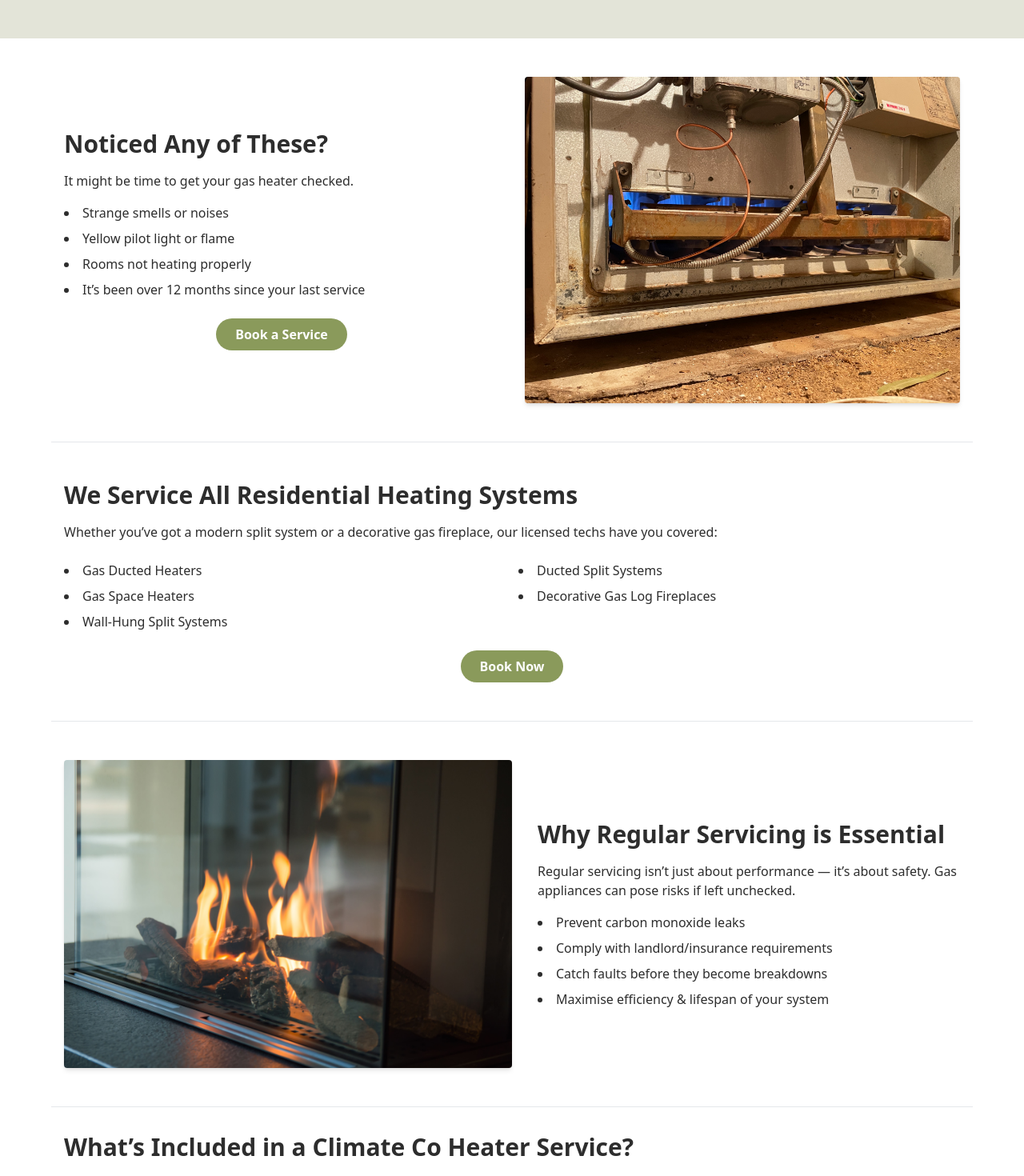
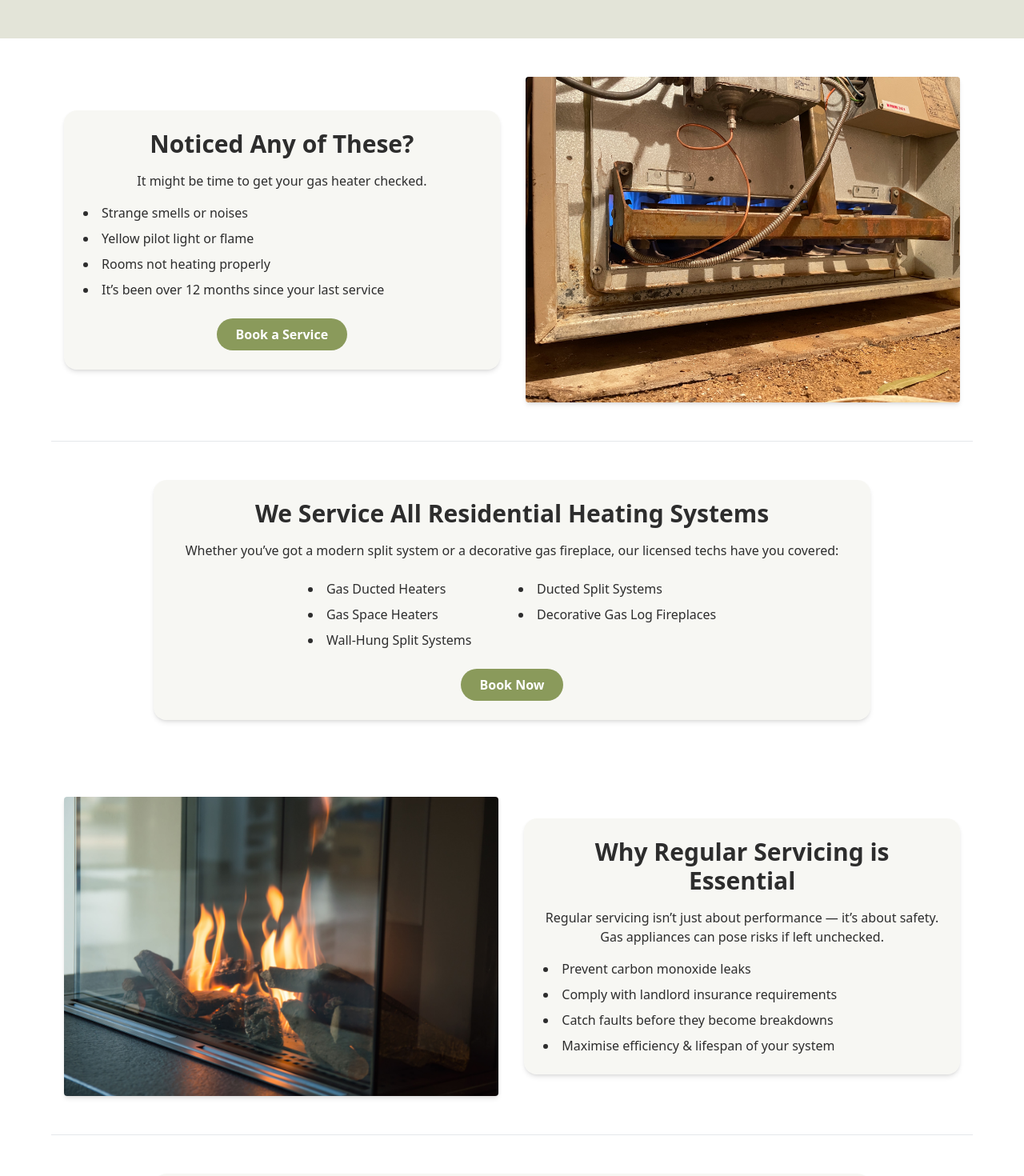
Before and after one commit to dee-k26/climate-co-vrt, a React (Vite) app: page /heater-service in a window 1280 px wide. Shown: the part 400-1870 px from the top of the page at 80% size. Built offline with nearby package versions, Linux system fonts and the light colour scheme.

Commit message:
styling to heater service page

```diff
--- a/src/pages/HeaterService.jsx
+++ b/src/pages/HeaterService.jsx
@@ -1,20 +1,182 @@
+// import React from "react";
+// import ContactForm from "../components/ContactForm";
+// import heaterServiceImage from "../assets/gas-heater.jpg";
+// import heaterService from "../assets/heaterservice.jpg";
+
+// export default function HeaterService() {
+//   return (
+
+
+//     <div className="text-text bg-white text-center">
+//       {/* Header Section */}
+
+//       <section
+//         className="bg-secondary text-secondarytext overflow-hidden py-24 px-4 text-center"
+//       >
+
+//         <div className="max-w-4xl mx-auto px-4 text-center">
+//           <h1 className="text-5xl font-bold mb-4">Heater Service & Repair</h1>
+//           <p className="text-lg mb-6">
+//             Stay warm with expert heating repairs and maintenance from Climate Co.
+//             We service all major residential heating systems across the Surf Coast & Bellarine.
+//           </p>
+//           <a href="#contact-form" className="inline-block bg-accent hover:bg-hover text-white font-semibold py-2 px-6 rounded-full transition-all">
+//             Book Now
+//           </a>
+//         </div>
+//       </section>
+
+
+
+//       {/* Notice any of these */}
+
+//       <section className="max-w-6xl mx-auto px-4 py-12 text-center">
+//         <div className="flex flex-col md:flex-row items-center gap-8">
+//           {/* Text */}
+//           <div className="md:w-1/2 text-center bg-secondary/30 rounded-2xl py-6 px-2 md:p-6 shadow-md max-w-xl mx-auto">
+//             <h2 className="text-3xl font-semibold mb-4">Noticed Any of These?</h2>
+//             <p className="mb-4">It might be time to get your gas heater checked.</p>
+//             <div className="flex justify-center px-4">
+//               <ul className="list-disc list-inside space-y-2 text-left">
+//                 <li>Strange smells or noises</li>
+//                 <li>Yellow pilot light or flame</li>
+//                 <li>Rooms not heating properly</li>
+//                 <li>It’s been over 12 months since your last service</li>
+//               </ul>
+//             </div>
+//             <div className="mt-6 text-center">
+//               <a href="#contact-form" className="inline-block bg-accent hover:bg-hover text-white font-semibold py-2 px-6 rounded-full transition-all">
+//                 Book a Service
+//               </a>
+//             </div>
+//           </div>
+
+//           {/* Image */}
+//           <div className="md:w-1/2">
+//             <img
+//               src={heaterService}
+//               alt="Gas Heater Inspection"
+//               className="rounded shadow-md w-full"
+//             />
+//           </div>
+//         </div>
+//       </section>
+
+
+//       {/* Types of Heaters */}
+//       <section className="max-w-6xl mx-auto px-4 py-12 border-t border-gray-200 text-center">
+//         <div className="bg-secondary/30 rounded-2xl p-4 md:p-6 shadow-md max-w-xl mx-auto">
+//           <h2 className="text-3xl font-semibold mb-4 ">We Service All Residential Heating Systems</h2>
+//           <p className="mb-6">
+//             Whether you’ve got a modern split system or a decorative gas fireplace, our licensed techs have you covered:
+//           </p>
+//           <div className="flex justify-center">
+//             <ul className="list-disc list-inside space-y-2 md:columns-2 text-left justify-center">
+//               <li>Gas Ducted Heaters</li>
+//               <li>Gas Space Heaters</li>
+//               <li>Wall-Hung Split Systems</li>
+//               <li>Ducted Split Systems</li>
+//               <li>Decorative Gas Log Fireplaces</li>
+//             </ul>
+//           </div>
+//           <div className="mt-6 text-center">
+//             <a href="#contact-form" className="inline-block bg-accent hover:bg-hover text-white font-semibold py-2 px-6 rounded-full transition-all">
+//               Book Now
+//             </a>
+//           </div>
+//         </div>
+//       </section>
+
+
+//       {/* Content Section */}
+//       {/* Why Service Matters */}
+//       <section className="max-w-6xl mx-auto px-4 py-12 text-center">
+
+//         <div className="flex flex-col md:flex-row items-center gap-8">
+//           {/* Image */}
+//           <div className="md:w-1/2">
+//             <img
+//               src={heaterServiceImage}
+//               alt="Gas Heater Inspection"
+//               className="rounded shadow-md w-full"
+//             />
+//           </div>
+//           {/* Text */}
+//           <div className="md:w-1/2 text-center bg-secondary/30 rounded-2xl py-6 px-2 md:p-6 shadow-md max-w-xl mx-auto">
+//             <h2 className="text-3xl font-semibold mb-4">Why Regular Servicing is Essential</h2>
+//             <p className="mb-4">
+//               Regular servicing isn’t just about performance — it’s about safety. Gas appliances can pose risks if left unchecked.
+//             </p>
+//             <div className="flex justify-center px-4">
+//               <ul className="list-disc list-inside space-y-2 text-left w-full max-w-md">
+//                 <li>Prevent carbon monoxide leaks</li>
+//                 <li>Comply with landlord insurance requirements</li>
+//                 <li>Catch faults before they become breakdowns</li>
+//                 <li>Maximise efficiency & lifespan of your system</li>
+//               </ul>
+//             </div>
+//           </div>
+//         </div>
+//       </section>
+
+
+//       <section className="max-w-6xl mx-auto px-4 py-12 text-center justify-center border-t border-gray-200">
+//         <div className="bg-secondary/30 rounded-2xl p-4 md:py-6 md:px-6 shadow-md max-w-3xl mx-auto">
+//           <h2 className="text-3xl font-semibold mb-6 ">
+//             What’s Included in a Climate Co Heater Service?
+//           </h2>
+//           <div className="flex justify-center">
+//             <div className="grid grid-cols-1 md:grid-cols-2 gap-6">
+//               <ul className="list-disc list-inside space-y-2 text-left">
+//                 <li>Carbon monoxide testing</li>
+//                 <li>Cleaning of burners and components</li>
+//                 <li>Checking flue and ventilation systems</li>
+//                 <li>Inspection of ignition systems</li>
+//               </ul>
+//               <ul className="list-disc list-inside space-y-2 text-left">
+//                 <li>Testing of thermostat functionality</li>
+//                 <li>General safety check</li>
+//                 <li>Service documentation provided</li>
+//                 <li>Friendly advice from a licensed tech</li>
+//               </ul>
+//             </div>
+//           </div>
+//           <div className="mt-6 text-center">
+//             <a href="#contact-form" className="inline-block bg-accent hover:bg-hover text-white font-semibold py-2 px-6 rounded-full transition-all">
+//               Book a Service
+//             </a>
+//           </div>
+//         </div>
+//       </section>
+
+
+
+
+//       {/* CTA Section */}
+//       <section id="contact-form" className="bg-secondary py-16 px-4 text-center">
+//         <h2 className="text-3xl font-semibold mb-4">Book Your Heater Service Today</h2>
+//         <p className="mb-8">We’re locals you can trust — fast, reliable, and fully licensed.</p>
+//         <div className="max-w-2xl mx-auto">
+//           <ContactForm />
+//         </div>
+//       </section>
+//     </div>
+//   );
+// }
+
+
 import React from "react";
 import ContactForm from "../components/ContactForm";
 import heaterServiceImage from "../assets/gas-heater.jpg";
 import heaterService from "../assets/heaterservice.jpg";
 
 export default function HeaterService() {
+
   return (
-
-
     <div className="text-text bg-white text-center">
       {/* Header Section */}
-
-      <section
-        className="bg-secondary text-secondarytext overflow-hidden py-24 px-4 text-center"
-      >
-
-        <div className="max-w-4xl mx-auto px-4 text-center">
+      <section className="bg-secondary text-secondarytext overflow-hidden py-24 px-4 text-center">
+        <div className="max-w-4xl mx-auto px-4 text-center fade-in-scroll">
           <h1 className="text-5xl font-bold mb-4">Heater Service & Repair</h1>
           <p className="text-lg mb-6">
             Stay warm with expert heating repairs and maintenance from Climate Co.
@@ -26,17 +188,13 @@ export default function HeaterService() {
         </div>
       </section>
 
-
-
       {/* Notice any of these */}
-
-      <section className="max-w-6xl mx-auto px-4 py-12">
-        <div className="flex flex-col md:flex-row items-center gap-8">
-          {/* Text */}
-          <div className="md:w-1/2 text-center md:text-left">
+      <section className="max-w-6xl mx-auto px-4 py-12 text-center">
+        <div className="flex flex-col md:flex-row items-center gap-8 fade-in-scroll">
+          <div className="md:w-1/2 text-center bg-secondary/30 rounded-2xl p-6 shadow-md w-full">
             <h2 className="text-3xl font-semibold mb-4">Noticed Any of These?</h2>
             <p className="mb-4">It might be time to get your gas heater checked.</p>
-            <ul className="list-disc list-inside space-y-2">
+            <ul className="list-disc list-inside space-y-2 text-left">
               <li>Strange smells or noises</li>
               <li>Yellow pilot light or flame</li>
               <li>Rooms not heating properly</li>
@@ -48,53 +206,50 @@ export default function HeaterService() {
               </a>
             </div>
           </div>
-
-
-
-          {/* Image */}
-          <div className="md:w-1/2">
-            <img
-              src={heaterService}
-              alt="Gas Heater Inspection"
-              className="rounded shadow-md w-full"
-            />
+          <div className="md:w-1/2 mt-6 md:mt-0">
+            <img src={heaterService} alt="Gas Heater Inspection" className="rounded shadow-md w-full" />
           </div>
         </div>
       </section>
+
       {/* Types of Heaters */}
-      <section className="max-w-6xl mx-auto px-4 py-12 border-t border-gray-200 md:text-left">
-        <h2 className="text-3xl font-semibold mb-4 text-center md:text-left">We Service All Residential Heating Systems</h2>
+      <section className="max-w-6xl mx-auto px-4 py-12 border-t border-gray-200 text-center">
+        <div className="bg-secondary/30 rounded-2xl p-6 shadow-md w-full md:w-4/5 mx-auto fade-in-scroll">
+          <h2 className="text-3xl font-semibold mb-4">We Service All Residential Heating Systems</h2>
           <p className="mb-6">
             Whether you’ve got a modern split system or a decorative gas fireplace, our licensed techs have you covered:
           </p>
-        <ul className="list-disc list-inside space-y-2 md:columns-2">
+          <div className="flex justify-center">
+            <ul className="list-disc list-inside space-y-2 md:columns-2 text-left">
               <li>Gas Ducted Heaters</li>
               <li>Gas Space Heaters</li>
               <li>Wall-Hung Split Systems</li>
               <li>Ducted Split Systems</li>
               <li>Decorative Gas Log Fireplaces</li>
             </ul>
+          </div>
           <div className="mt-6 text-center">
             <a href="#contact-form" className="inline-block bg-accent hover:bg-hover text-white font-semibold py-2 px-6 rounded-full transition-all">
               Book Now
             </a>
           </div>
+        </div>
       </section>
 
-
-      {/* Content Section */}
       {/* Why Service Matters */}
-      <section className="max-w-6xl mx-auto px-4 py-12 border-t border-gray-200 md:text-left">
-        <div className="flex flex-col md:flex-row gap-8 items-center">
-          <img src={heaterServiceImage} alt="Gas Heater Service" className="w-full md:w-1/2 rounded shadow-md" />
+      <section className="max-w-6xl mx-auto px-4 py-12 text-center">
+        <div className="flex flex-col md:flex-row items-center gap-8 fade-in-scroll">
           <div className="md:w-1/2">
+            <img src={heaterServiceImage} alt="Gas Heater Inspection" className="rounded shadow-md w-full" />
+          </div>
+          <div className="md:w-1/2 text-center bg-secondary/30 rounded-2xl p-6 shadow-md w-full">
             <h2 className="text-3xl font-semibold mb-4">Why Regular Servicing is Essential</h2>
             <p className="mb-4">
               Regular servicing isn’t just about performance — it’s about safety. Gas appliances can pose risks if left unchecked.
             </p>
-            <ul className="list-disc list-inside space-y-2">
+            <ul className="list-disc list-inside space-y-2 text-left">
               <li>Prevent carbon monoxide leaks</li>
-              <li>Comply with landlord/insurance requirements</li>
+              <li>Comply with landlord insurance requirements</li>
               <li>Catch faults before they become breakdowns</li>
               <li>Maximise efficiency & lifespan of your system</li>
             </ul>
@@ -102,34 +257,35 @@ export default function HeaterService() {
         </div>
       </section>
 
-
-      <section className="max-w-6xl mx-auto px-4 py-8 md:text-left justify-center border-t border-gray-200">
-        <h2 className="text-3xl font-semibold mb-6 text-center md:text-left">
+      {/* What's Included */}
+      <section className="max-w-6xl mx-auto px-4 py-12 text-center justify-center border-t border-gray-200">
+        <div className="bg-secondary/30 rounded-2xl p-6 shadow-md w-full md:w-4/5 mx-auto fade-in-scroll">
+          <h2 className="text-3xl font-semibold mb-6">
             What’s Included in a Climate Co Heater Service?
           </h2>
+          <div className="flex justify-center">
             <div className="grid grid-cols-1 md:grid-cols-2 gap-6">
-          <ul className="list-disc list-inside space-y-2">
+              <ul className="list-disc list-inside space-y-2 text-left">
                 <li>Carbon monoxide testing</li>
                 <li>Cleaning of burners and components</li>
                 <li>Checking flue and ventilation systems</li>
                 <li>Inspection of ignition systems</li>
               </ul>
-          <ul className="list-disc list-inside space-y-2">
+              <ul className="list-disc list-inside space-y-2 text-left">
                 <li>Testing of thermostat functionality</li>
                 <li>General safety check</li>
                 <li>Service documentation provided</li>
                 <li>Friendly advice from a licensed tech</li>
               </ul>
             </div>
+          </div>
           <div className="mt-6 text-center">
             <a href="#contact-form" className="inline-block bg-accent hover:bg-hover text-white font-semibold py-2 px-6 rounded-full transition-all">
               Book a Service
             </a>
           </div>
+        </div>
       </section>
-
-
-
 
       {/* CTA Section */}
       <section id="contact-form" className="bg-secondary py-16 px-4 text-center">
```
Lines whose indentation alone changed are shown as unchanged.
